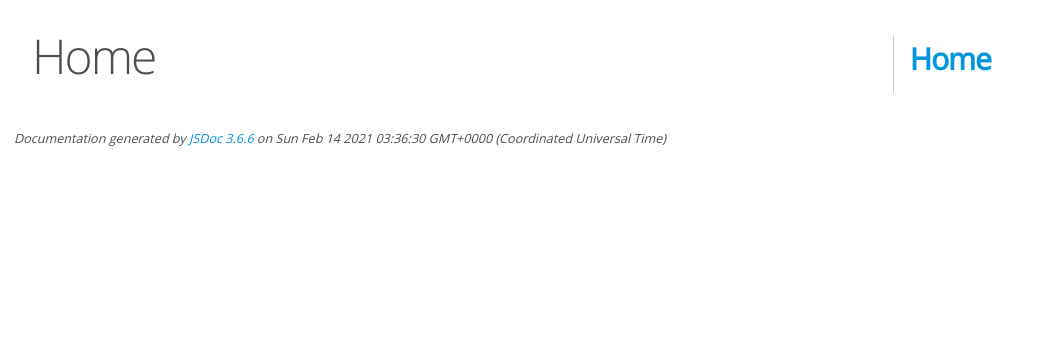
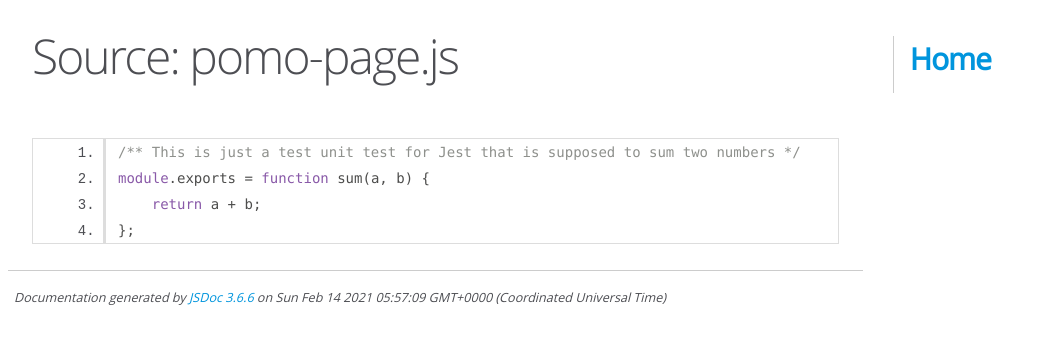
Before and after one commit to brilam8/cse110-w21-group20, a plain HTML site: page pomo-page.js.html in a window 1280 px wide. Shown: the whole page, without its empty margins (0-1047 px from the left). Drawn offline with Linux system fonts and the light colour scheme.

Commit message:
deploy: 743ac6b0b4820fea63403b33baa8dffee1a3672b

```diff
--- a/index.html
+++ b/pomo-page.js.html
@@ -2,7 +2,7 @@
 <html lang="en">
 <head>
     <meta charset="utf-8">
-    <title>JSDoc: Home</title>
+    <title>JSDoc: Source: pomo-page.js</title>
 
     <script src="scripts/prettify/prettify.js"> </script>
     <script src="scripts/prettify/lang-css.js"> </script>
@@ -17,32 +17,21 @@
 
 <div id="main">
 
-    <h1 class="page-title">Home</h1>
+    <h1 class="page-title">Source: pomo-page.js</h1>
 
 
 
 
 
 
-
-
-    <h3> </h3>
-
-
-
-
-
-
-
-
-
-
-
-
-
-
-
-
+    <section>
+        <article>
+            <pre class="prettyprint source linenums"><code>/** This is just a test unit test for Jest that is supposed to sum two numbers */
+module.exports = function sum(a, b) {
+    return a + b;
+};</code></pre>
+        </article>
+    </section>
 
 
 
@@ -56,7 +45,7 @@
 <br class="clear">
 
 <footer>
-    Documentation generated by <a href="https://github.com/jsdoc/jsdoc">JSDoc 3.6.6</a> on Sun Feb 14 2021 03:36:30 GMT+0000 (Coordinated Universal Time)
+    Documentation generated by <a href="https://github.com/jsdoc/jsdoc">JSDoc 3.6.6</a> on Sun Feb 14 2021 05:57:09 GMT+0000 (Coordinated Universal Time)
 </footer>
 
 <script> prettyPrint(); </script>
```
Also changed, not shown: main.js.html (+1 -1 lines).
